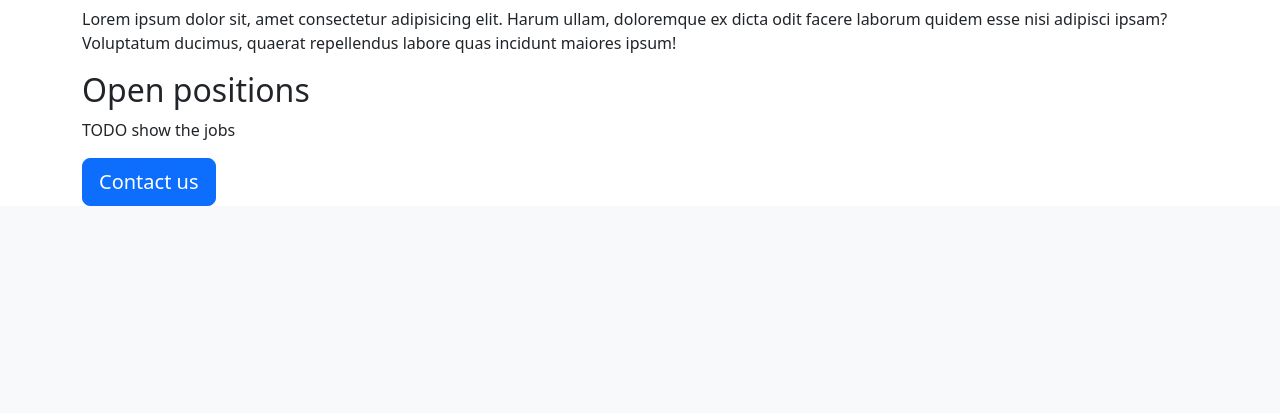
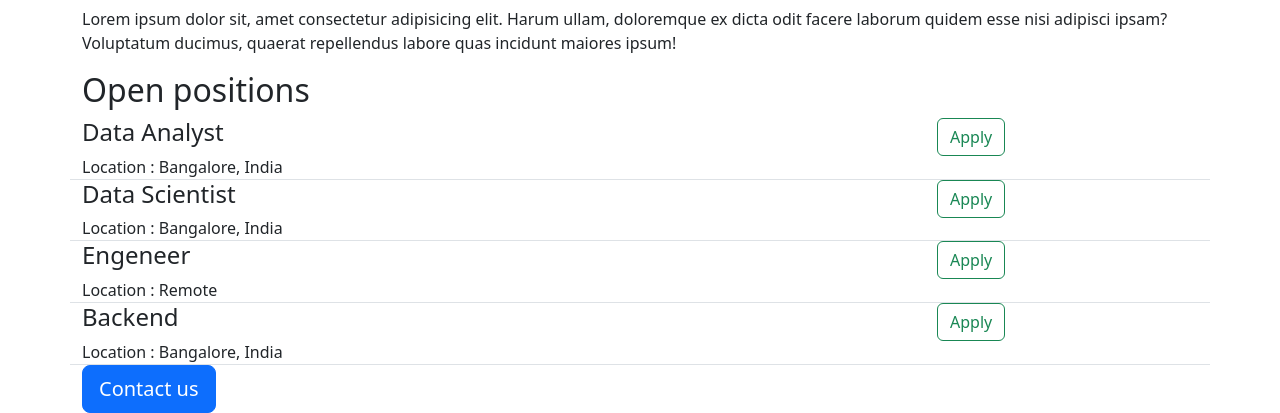
Before and after one commit to Pascal-Casier/my-first-python-flask-website, a Flask app: page / in a window 1280 px wide. Shown: the part 988-1401 px from the top of the page. Before the commit the page ends 1194 px from the top, so only its background shows below. Run offline with Flask 3, Linux system fonts and the light colour scheme.

Commit message:
added dynamic data

```diff
--- a/app.py
+++ b/app.py
@@ -1,11 +1,38 @@
-from flask import Flask, render_template
+from flask import Flask, render_template, jsonify
 
 app = Flask(__name__)
+
+JOBS = [{
+    'id': 1,
+    'title': 'Data Analyst',
+    'location': 'Bangalore, India',
+    'Sallary': 'Rs. 10,00,000'
+}, {
+    'id': 2,
+    'title': 'Data Scientist',
+    'location': 'Bangalore, India',
+    'Sallary': 'Rs. 15,00,000'
+}, {
+    'id': 3,
+    'title': 'Engeneer',
+    'location': 'Remote',
+    'Sallary': 'Rs. 20,00,000'
+}, {
+    'id': 4,
+    'title': 'Backend',
+    'location': 'Bangalore, India',
+    'Sallary': 'Rs. 18,00,000'
+}]
 
 
 @app.route('/')
 def hello_world():
-  return render_template('home.html')
+  return render_template('home.html', jobs=JOBS)
+
+
+@app.route('/api/jobs')
+def list_jobs():
+  return jsonify(JOBS)
 
 
 if __name__ == '__main__':
--- a/templates/home.html
+++ b/templates/home.html
@@ -37,7 +37,11 @@
       Lorem ipsum dolor sit, amet consectetur adipisicing elit. Harum ullam, doloremque ex dicta odit facere laborum quidem esse nisi adipisci ipsam? Voluptatum ducimus, quaerat repellendus labore quas incidunt maiores ipsum!
     </p>
     <h2>Open positions</h2>
-    <p>TODO show the jobs</p>
+    <div>
+      {% for job in jobs %}
+        {% include 'jobitem.html'%}
+      {% endfor %}
+    </div>
     <button class="btn btn-primary btn-lg">Contact us</button>
   </div>
 </body>
--- /dev/null
+++ b/templates/jobitem.html
@@ -0,0 +1,9 @@
+<div class="border-bottom row">
+  <div class="col-9">
+    <h4>{{ job['title'] }}</h4>
+    <div>Location : {{job['location']}}</div>
+  </div>
+  <div class = "col-3">
+    <button type="button" class="btn btn-outline-success">Apply</button>
+  </div>
+</div>
```
